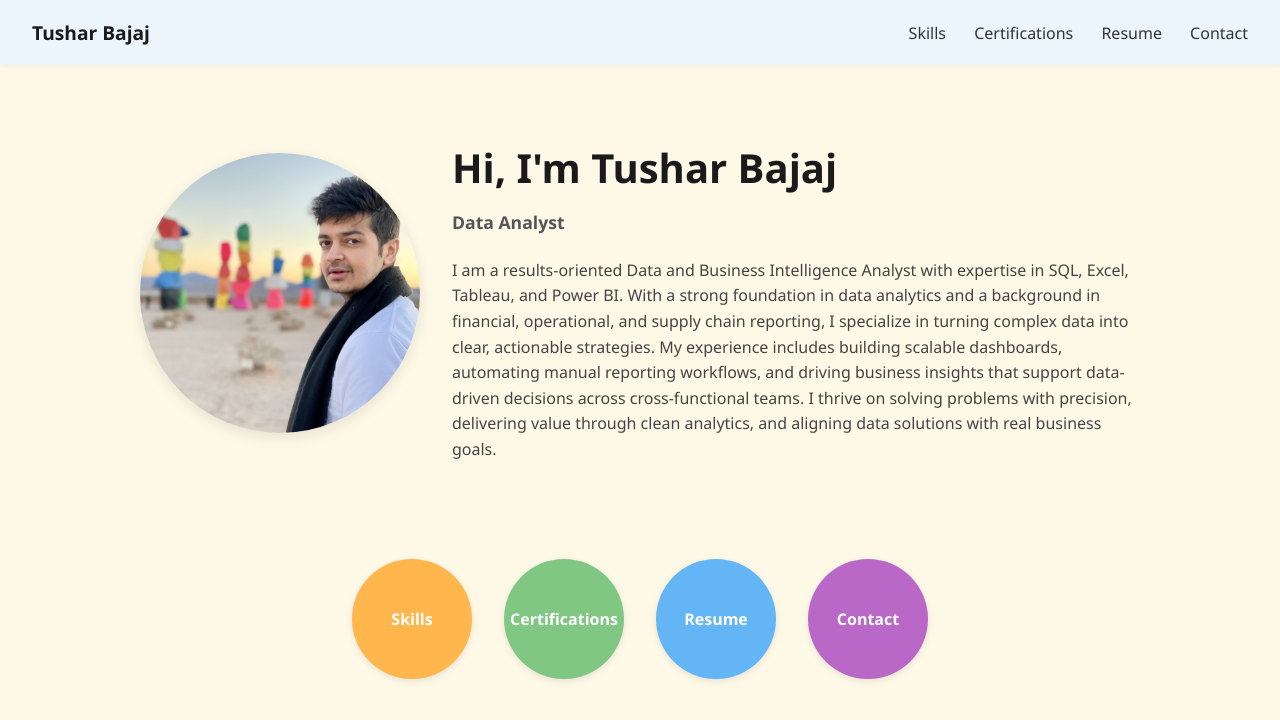
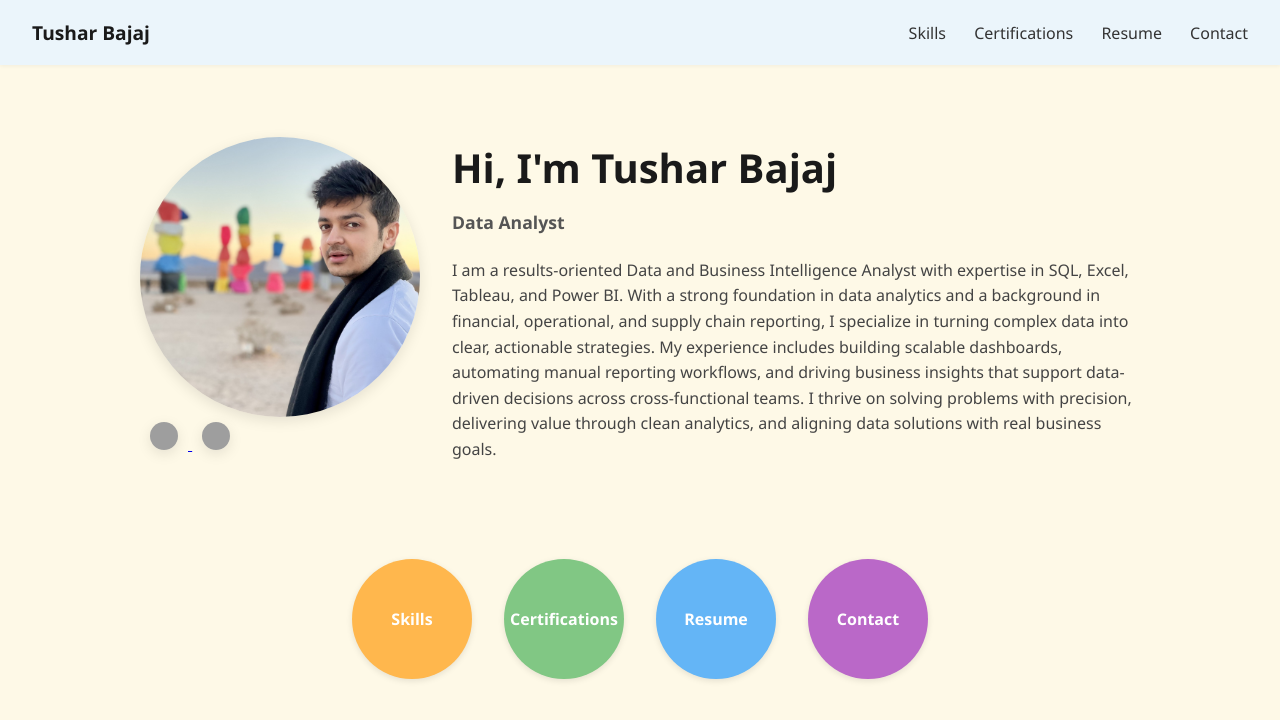
Before and after one commit to tusharbajaj9/tusharbajaj9.github.io, a plain HTML site: page index.html in a window 1280 px wide. Drawn offline with Linux system fonts and the light colour scheme; grey boxes are pictures that could not be loaded.

Commit message:
Update index.html

```diff
--- a/index.html
+++ b/index.html
@@ -111,7 +111,18 @@
 
   <main class="container">
     <div class="photo">
-      <img src="profile.jpg" alt="Tushar Bajaj"/>
+      <div class="profile-card">
+  <img src="profile.jpg" alt="Tushar Bajaj" class="profile-photo" />
+  <div class="social-icons">
+    <a href="https://www.linkedin.com/in/tb007/" target="_blank">
+      <img src="https://cdn.jsdelivr.net/gh/devicons/devicon/icons/linkedin/linkedin-original.svg" alt="LinkedIn" style="width:28px; height:28px; margin: 0 10px;" />
+    </a>
+    <a href="https://x.com/btusharb" target="_blank">
+      <img src="https://cdn-icons-png.flaticon.com/512/5968/5968830.png" alt="Twitter/X" style="width:28px; height:28px; margin: 0 10px;" />
+    </a>
+  </div>
+</div>
+
     </div>
     <div class="intro">
       <h1>Hi, I'm Tushar Bajaj</h1>
```
